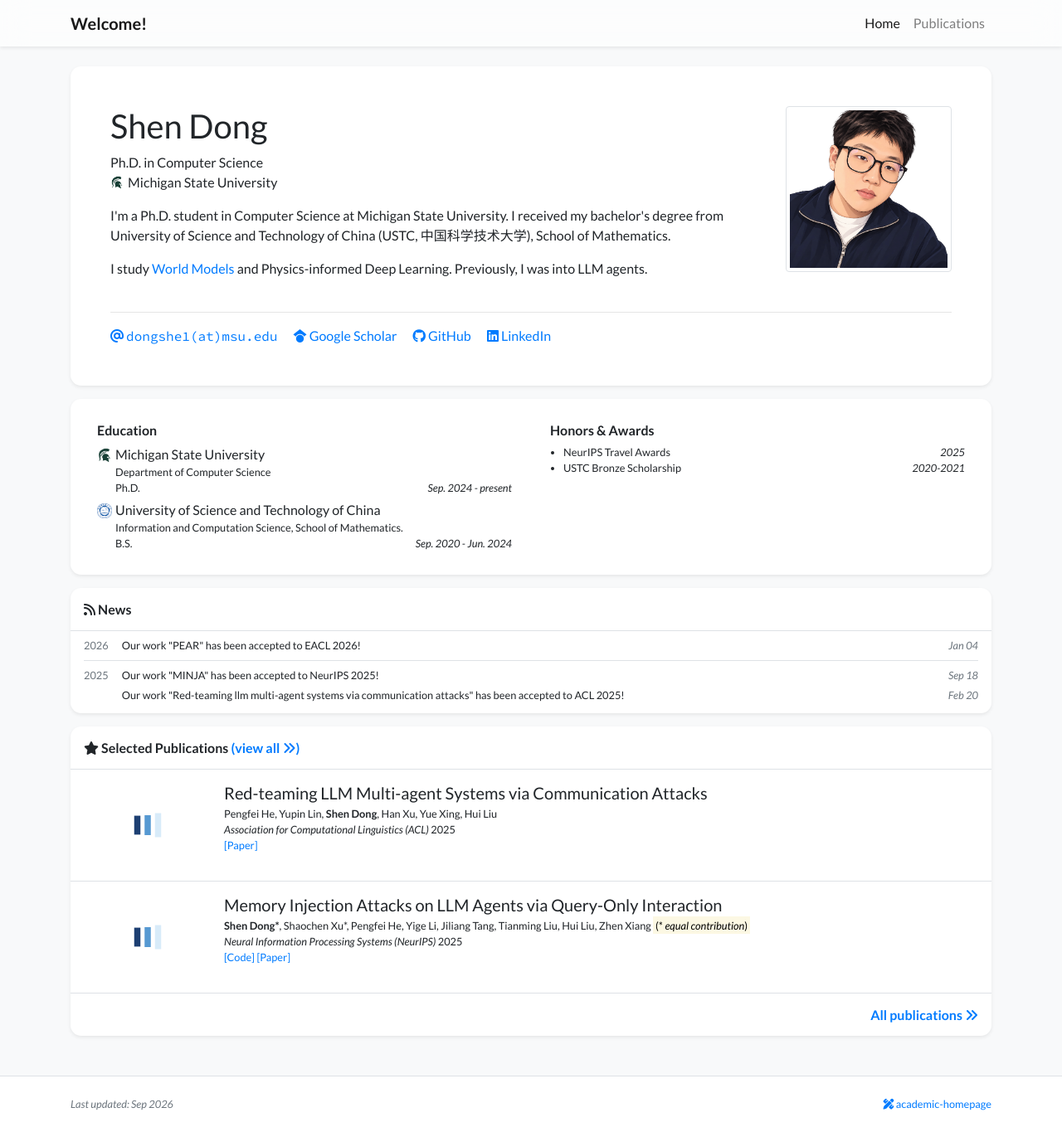
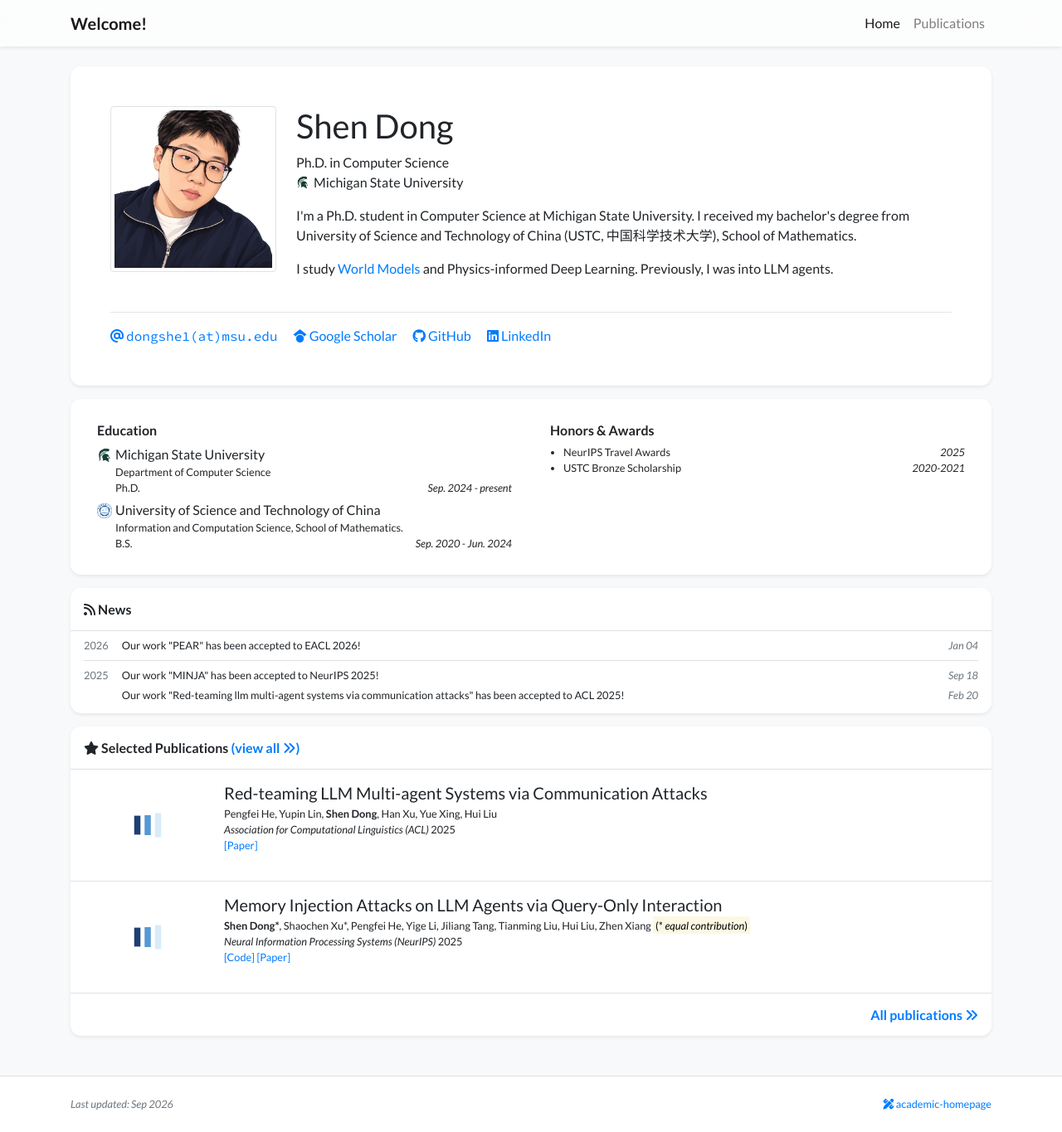
Before and after one commit to dsh3n77/dsh3n77.github.io, a Jekyll site: the page built from index.html, in a window 1280 px wide and 1365 px high. Shown: the whole window at 83% size. Built offline with Jekyll 4.4.1, drawn with Linux system fonts in a browser that asks for light colours; nearby versions of some CDN libraries; a style sheet for code colours, icons or effects is not loaded.

Commit message:
Update profile_card.html

```diff
--- a/_includes/widgets/profile_card.html
+++ b/_includes/widgets/profile_card.html
@@ -6,7 +6,8 @@
                     <div class="col">
                         {% if site.data.profile.portrait_url %}
                         <!-- When the screen is wider than md, float the portrait on the right -->
-                        <div class="figure float-right ml-4 mb-4 d-none d-md-block">
+                        <!-- <div class="figure float-right ml-4 mb-4 d-none d-md-block"> -->
+                        <div class="figure float-left mr-4 mb-4 d-none d-md-block">
                             <img
                                 src="{{ site.data.profile.portrait_url | relative_url }}"
                                 class="figure-img img-fluid img-thumbnail"
```
